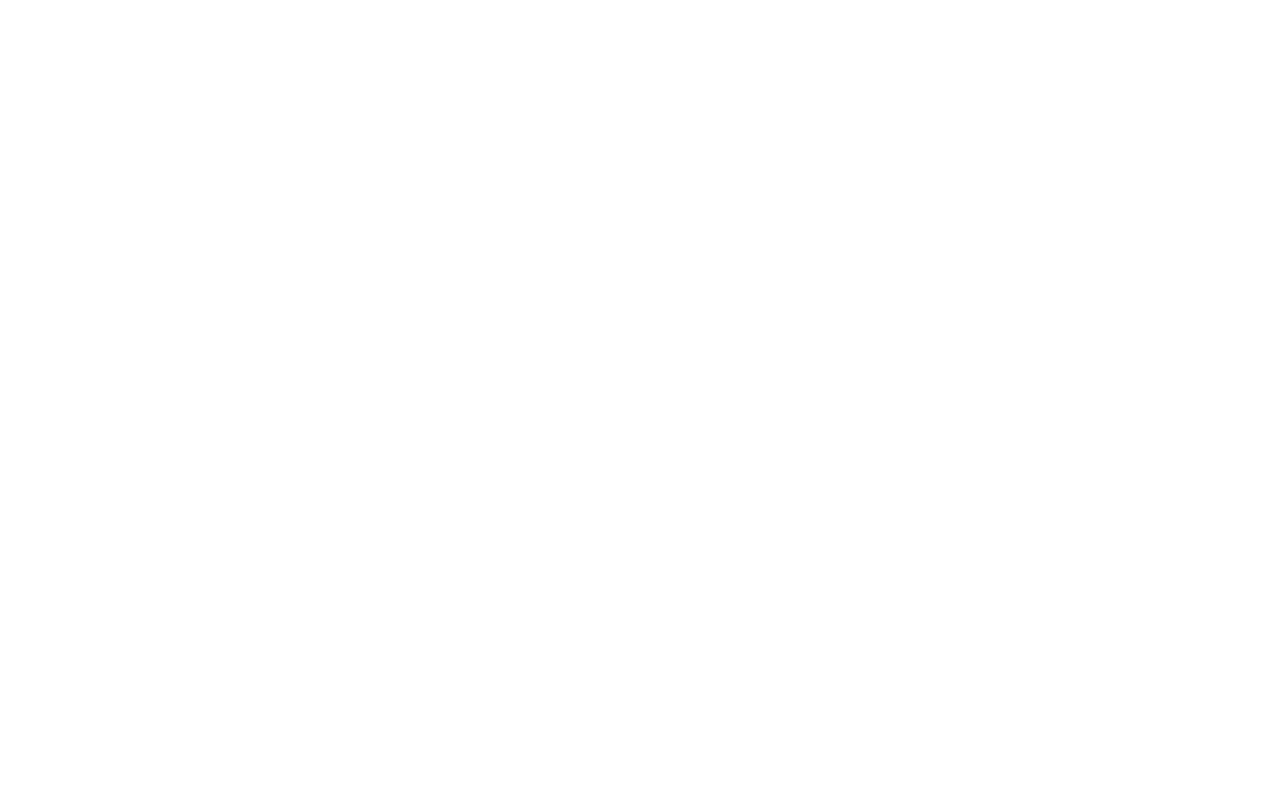
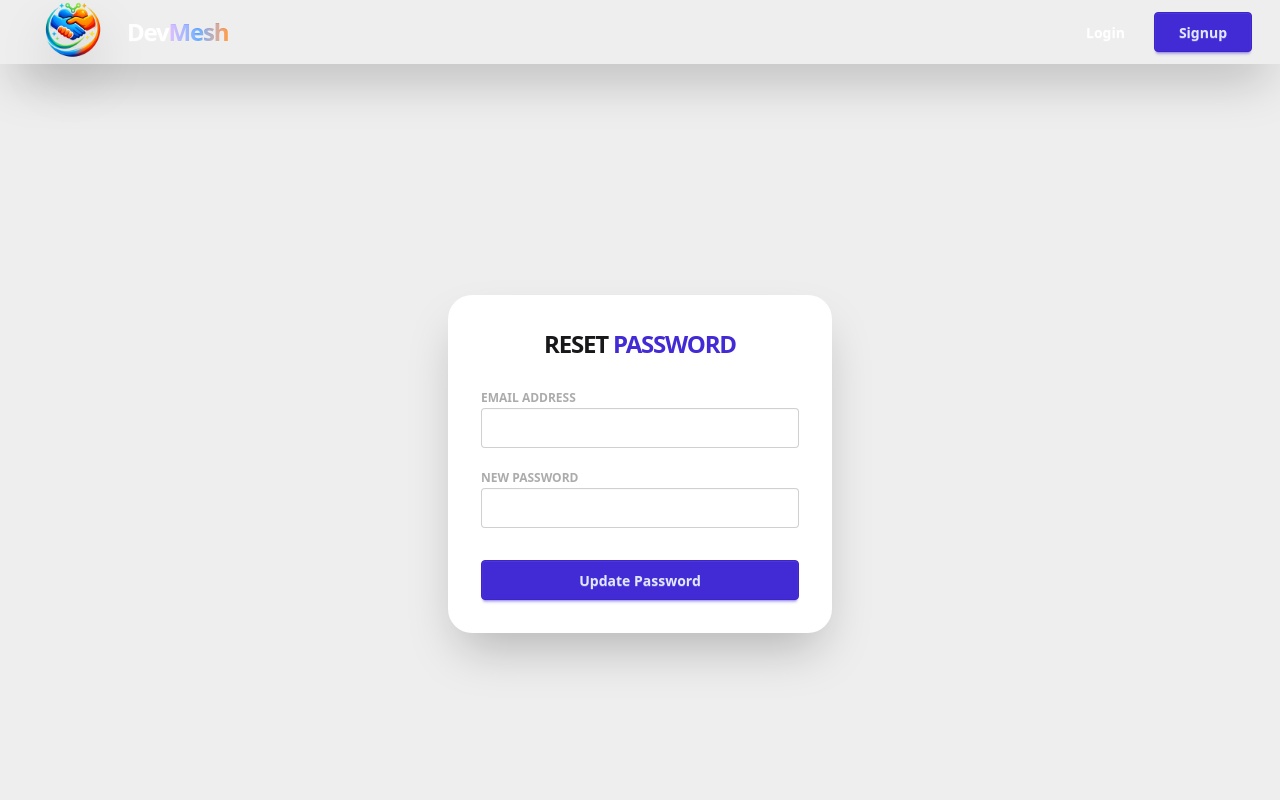
Before and after one commit to RiyaRani23/DevMesh, a React (Vite) app in the folder frontend/: page /forgot-password in a window 1280 px wide. Before the commit this address had no page. Shown: the top 800 px of the page. Built offline with nearby package versions, Linux system fonts and the light colour scheme; no server answers.

Commit message:
Forgot password features

```diff
--- a/frontend/src/App.jsx
+++ b/frontend/src/App.jsx
@@ -10,6 +10,7 @@ import Connections from "./components/Connection";
 import Requests from "./components/Requests";
 import Signup from "./components/SignUp";
 import Hero from "./components/Hero";
+import ForgotPassword from "./components/ForgotPassword";
 import { useSelector } from "react-redux";
 
 const Home = () => {
@@ -32,6 +33,7 @@ function App() {
        <Route path="/connections" element={<Connections />} />
        <Route path="/requests" element={<Requests />} />
        <Route path="/signup" element={<Signup />} />
+       <Route path="/forgot-password" element={<ForgotPassword />} />
 
        </Route>
     </Routes>
--- /dev/null
+++ b/frontend/src/components/ForgotPassword.jsx
@@ -0,0 +1,51 @@
+import React, { useState } from "react";
+import axios from "axios";
+import { BASE_URL } from "../utils/constants";
+import { useNavigate } from "react-router-dom";
+
+const ForgotPassword = () => {
+    const [email, setEmail] = useState("");
+    const [newPassword, setNewPassword] = useState("");
+    const [message, setMessage] = useState("");
+    const [error, setError] = useState("");
+    const navigate = useNavigate();
+
+    const handleReset = async (e) => {
+        e.preventDefault();
+        try {
+            const res = await axios.post(BASE_URL + "/forgotPassword", {
+                email, // Matches your backend { email, newPassword }
+                newPassword
+            });
+            setMessage(res.data.message);
+            setTimeout(() => navigate("/login"), 2000); // Redirect after success
+        } catch (err) {
+            setError(err.response?.data?.message || "Failed to reset password");
+        }
+    };
+
+    return (
+        <div className="flex justify-center items-center min-h-screen bg-base-300 px-4">
+            <div className="card w-96 bg-base-100 shadow-2xl p-8 rounded-3xl border border-white/5">
+                <h2 className="text-2xl font-black mb-6 text-center uppercase tracking-tighter">Reset <span className="text-primary">Password</span></h2>
+
+                <form onSubmit={handleReset} className="space-y-4">
+                    <div className="form-control">
+                        <label className="label text-xs font-bold uppercase opacity-60">Email Address</label>
+                        <input type="email" value={email} onChange={(e) => setEmail(e.target.value)} className="input input-bordered focus:border-primary" required />
+                    </div>
+                    <div className="form-control">
+                        <label className="label text-xs font-bold uppercase opacity-60">New Password</label>
+                        <input type="password" value={newPassword} onChange={(e) => setNewPassword(e.target.value)} className="input input-bordered focus:border-primary" required />
+                    </div>
+                    {message && <p className="text-success text-xs font-bold">{message}</p>}
+                    {error && <p className="text-error text-xs font-bold">{error}</p>}
+
+                    <button type="submit" className="btn btn-primary w-full mt-4">Update Password</button>
+                </form>
+            </div>
+        </div>
+    );
+};
+
+export default ForgotPassword;
--- a/frontend/src/components/Login.jsx
+++ b/frontend/src/components/Login.jsx
@@ -84,6 +84,16 @@ const Login = () => {
                             >
                                 {showPassword ? "HIDE" : "SHOW"}
                             </button>
+                            {/* Inside your Login.jsx form, after the password input */}
+<div className="flex justify-between items-center mt-2 px-1">
+    <label className="label cursor-pointer gap-2">
+        <input type="checkbox" className="checkbox checkbox-xs checkbox-primary" />
+        <span className="label-text text-xs opacity-60">Remember me</span>
+    </label>
+    <Link to="/forgot-password" size="xs" className="text-[10px] font-bold text-primary hover:underline uppercase tracking-widest">
+        Forgot Password?
+    </Link>
+</div>
                         </div>
                     </div>
 
```
